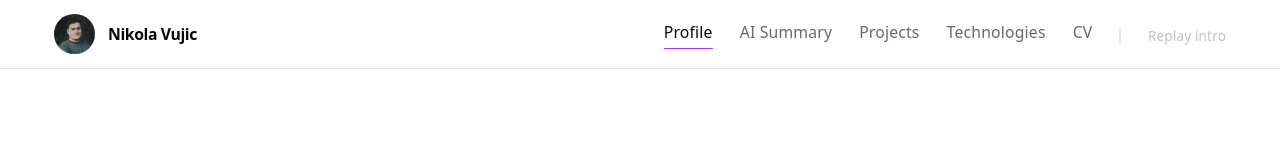
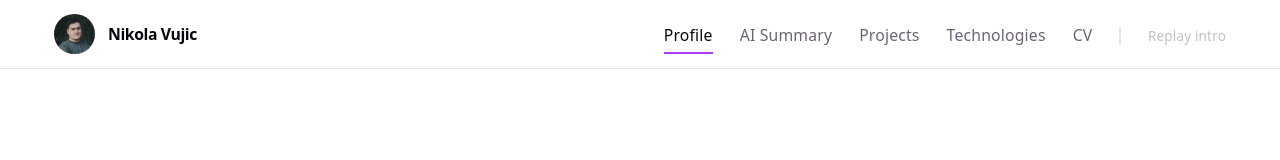
Before and after one commit to nikvujic/portfolio, a React (Vite) app: page /portfolio in a window 1280 px wide. Shown: the top 160 px of the page. Built offline with nearby package versions, Linux system fonts and the light colour scheme.

Commit message:
Navbar menu indicator alignment fix

```diff
--- a/src/components/portfolio/Navbar.tsx
+++ b/src/components/portfolio/Navbar.tsx
@@ -67,7 +67,7 @@ export function Navbar() {
         {/* Right: nav links — desktop */}
         <ul className="hidden items-center gap-6 md:flex">
           {navItems.map((item) => (
-            <li key={item.id} className="relative pb-1">
+            <li key={item.id} className="relative">
               <button
                 type="button"
                 onClick={() => scrollTo(item.id)}
@@ -82,7 +82,7 @@ export function Navbar() {
               {activeId === item.id && (
                 <motion.span
                   layoutId="nav-indicator"
-                  className="absolute bottom-0 left-0 right-0 h-[1.5px] bg-(--accent)"
+                  className="absolute -bottom-1.5 left-0 right-0 h-[1.5px] bg-(--accent)"
                   transition={{ type: 'spring', stiffness: 400, damping: 35 }}
                 />
               )}
```
